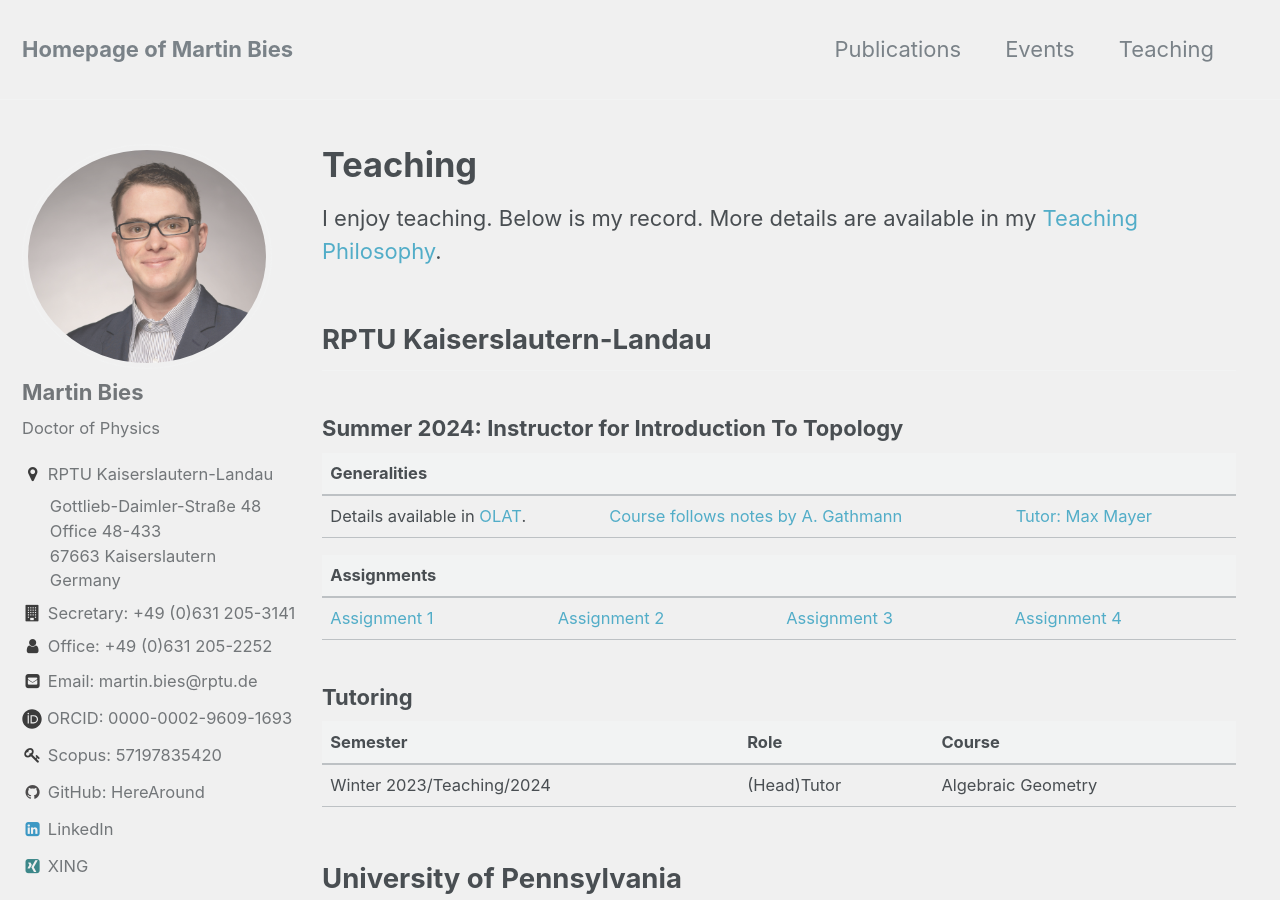
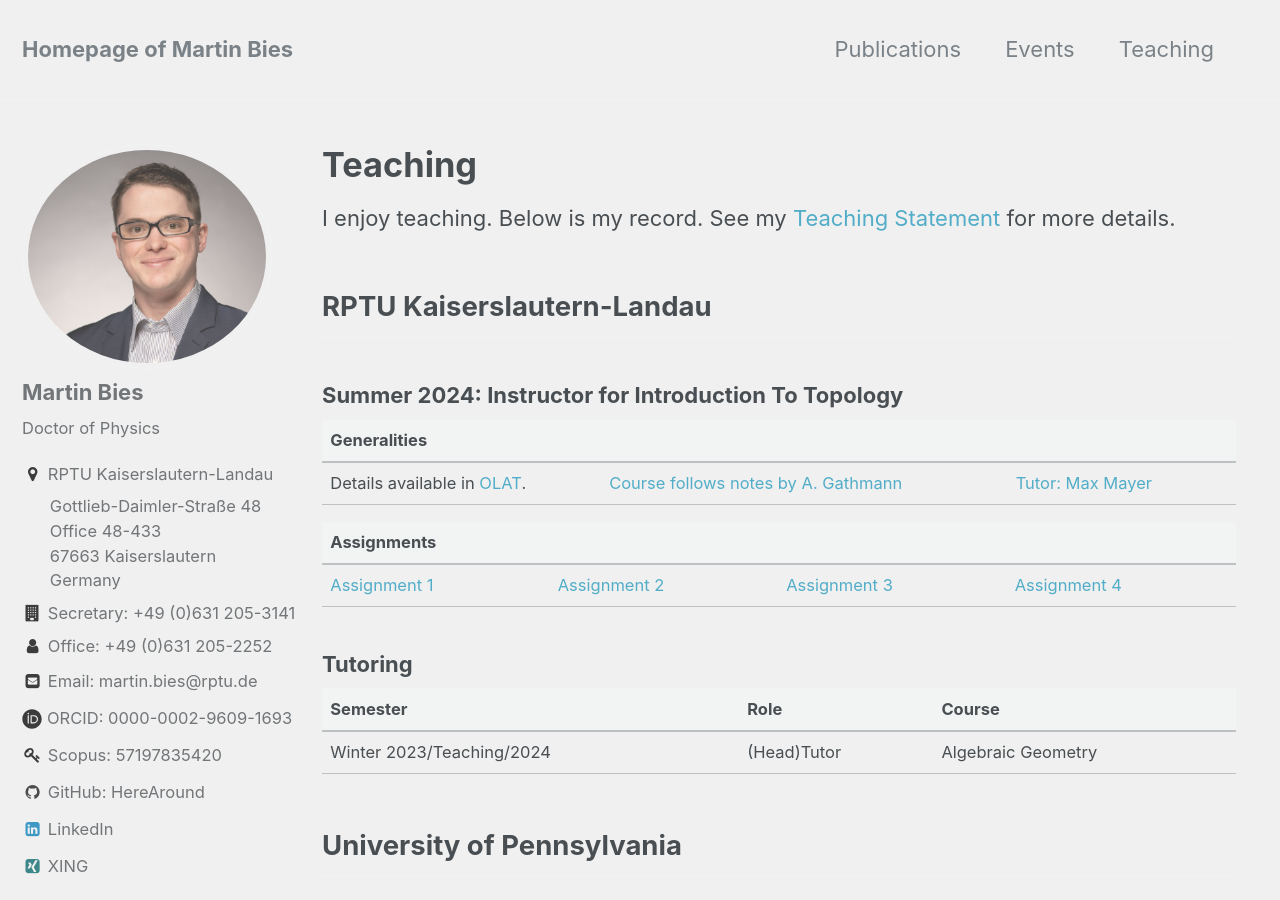
Before and after one commit to MartinBies/MartinBies.github.io, a Jekyll site: the page built from _pages/teaching.md, in a window 1280 px wide and 900 px high. Built offline with Jekyll 4.4.1, drawn with Linux system fonts in a browser that asks for light colours.

```diff
--- a/_pages/teaching.md
+++ b/_pages/teaching.md
@@ -5,7 +5,7 @@ title: "Teaching"
 permalink: /teaching/
 ---
 
-I enjoy teaching. Below is my record. More details are available in my [Teaching Philosophy](/General/TeachingStatementMartinBies.pdf).
+I enjoy teaching. Below is my record. See my [Teaching Statement](/General/TeachingStatementMartinBies.pdf) for more details.
 
 
 ## RPTU Kaiserslautern-Landau
```
Also changed, not shown: _pages/publications.md (+1 -1 lines), index.md (+1 -1 lines).
